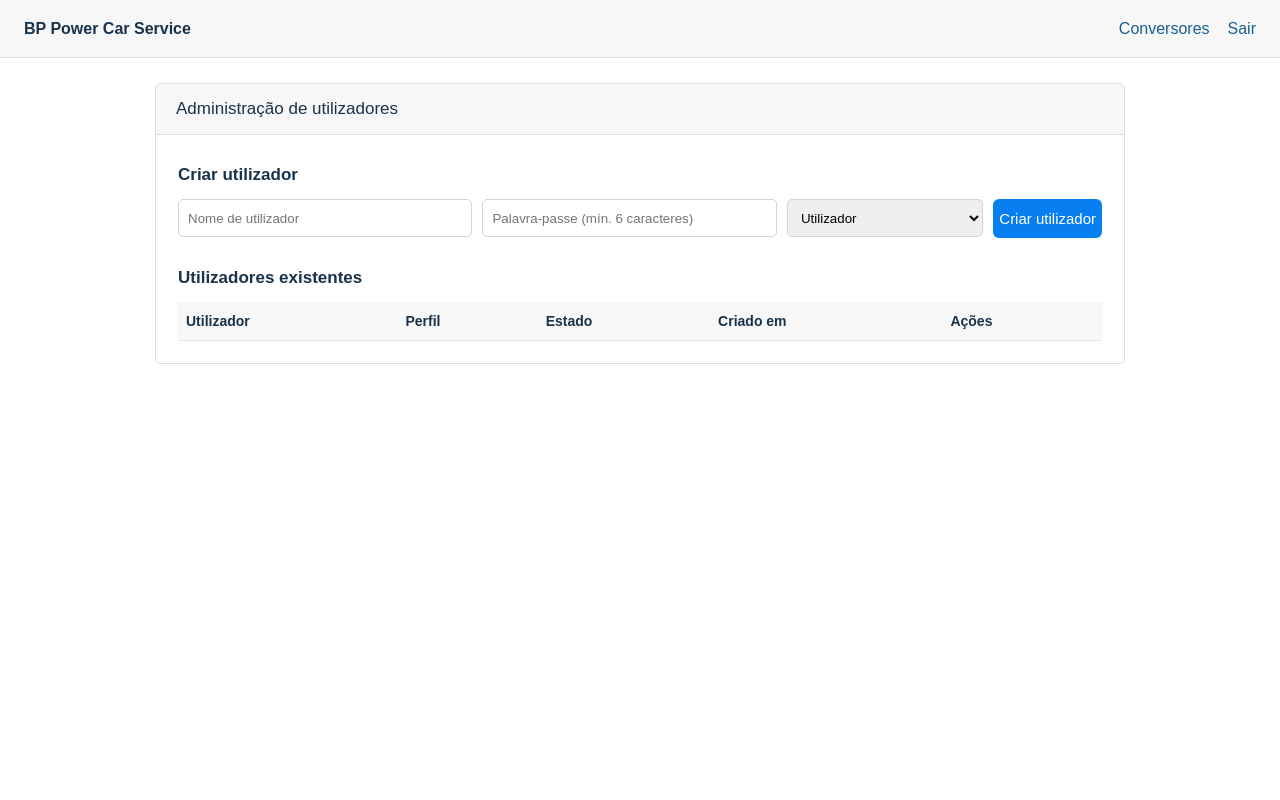
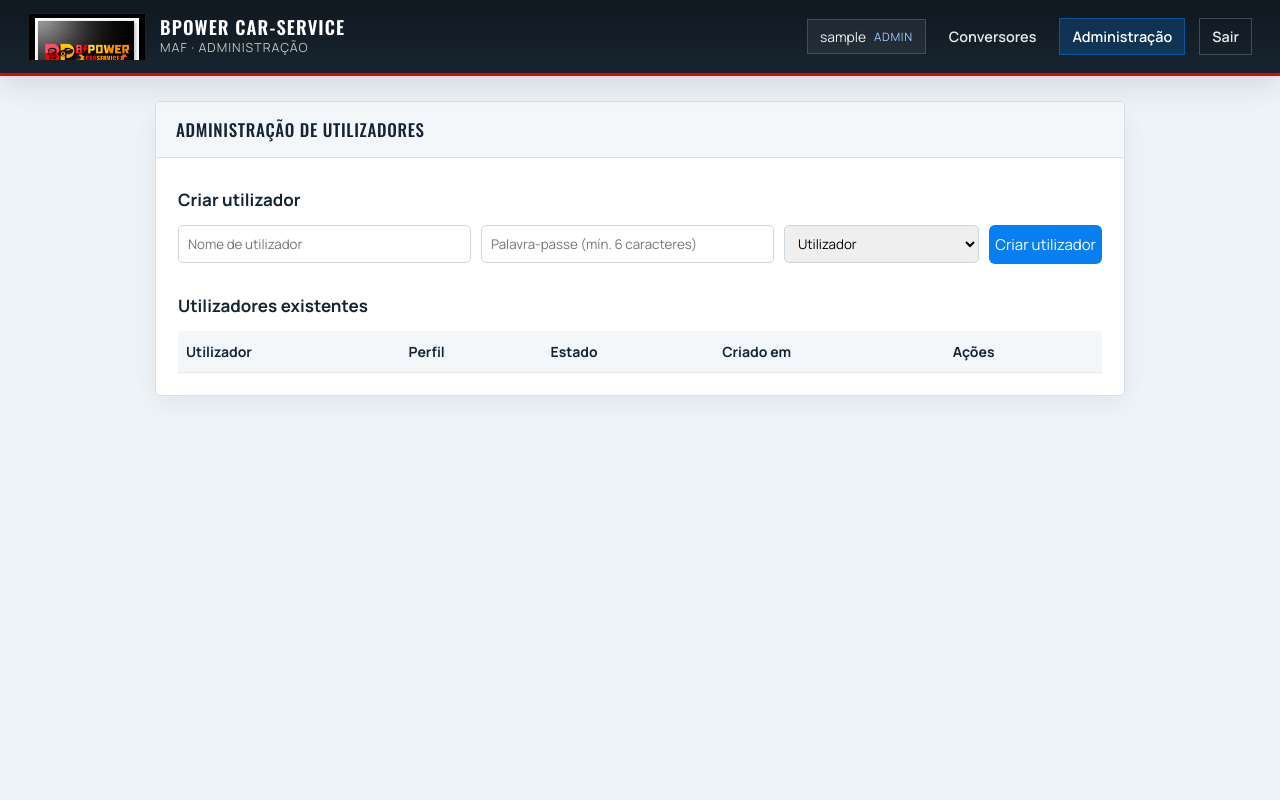
Before and after one commit to Bzapp/Bzapp, a PHP site: page /admin.php in a window 1280 px wide. Run offline with PHP 8.4, Linux system fonts and the light colour scheme; the visitor is signed in with stand-in values (Sample User, id 1); lists and menus that the app fills with data are empty.

Commit message:
Give the MAF app header more brand presence
Replace the flat grey topbar with a dark brand bar, logo mark,
MAF context line, user chip, and clearer navigation actions.

Co-authored-by: Bzapp <Bzapp@users.noreply.github.com>

```diff
--- a/Tools/admin.php
+++ b/Tools/admin.php
@@ -60,12 +60,29 @@ $users = db()->query('SELECT id, username, role, active, created_at FROM users O
 <meta charset="utf-8">
 <meta name="viewport" content="width=device-width,initial-scale=1">
 <title>Administração</title>
+<link rel="preconnect" href="https://fonts.googleapis.com">
+<link rel="preconnect" href="https://fonts.gstatic.com" crossorigin>
+<link href="https://fonts.googleapis.com/css2?family=Manrope:wght@400;600;700&family=Oswald:wght@500;600&display=swap" rel="stylesheet">
 <link rel="stylesheet" href="style.css">
 </head>
 <body class="app-page">
 <header class="topbar">
-  <div><strong>BP Power Car Service</strong></div>
-  <div class="top-actions"><a href="app.php">Conversores</a><a href="logout.php">Sair</a></div>
+  <a class="brand" href="app.php">
+    <span class="brand-mark"><img src="logo.png" alt="BPower Car-Service"></span>
+    <span class="brand-text">
+      <strong>BPower Car-Service</strong>
+      <span>MAF · Administração</span>
+    </span>
+  </a>
+  <div class="top-actions">
+    <span class="user-chip">
+      <?=h($admin['username'])?>
+      <em>Admin</em>
+    </span>
+    <a href="app.php">Conversores</a>
+    <a class="is-active" href="admin.php">Administração</a>
+    <a class="logout" href="logout.php">Sair</a>
+  </div>
 </header>
 
 <main class="admin-wrap">
@@ -113,7 +130,7 @@ $users = db()->query('SELECT id, username, role, active, created_at FROM users O
                 <input type="hidden" name="id" value="<?=$u['id']?>">
                 <button type="submit" class="small danger">Eliminar</button>
               </form>
-              <?php else: ?>Atual<?=h('')?>
+              <?php else: ?>Atual
               <?php endif; ?>
             </td>
           </tr>
--- a/Tools/index.php
+++ b/Tools/index.php
@@ -30,6 +30,9 @@ if ($_SERVER['REQUEST_METHOD'] === 'POST') {
 <meta charset="utf-8">
 <meta name="viewport" content="width=device-width,initial-scale=1">
 <title>Login MAF</title>
+<link rel="preconnect" href="https://fonts.googleapis.com">
+<link rel="preconnect" href="https://fonts.gstatic.com" crossorigin>
+<link href="https://fonts.googleapis.com/css2?family=Manrope:wght@400;600;700&family=Oswald:wght@500;600&display=swap" rel="stylesheet">
 <link rel="stylesheet" href="style.css">
 </head>
 <body class="login-page">
--- a/Tools/style.css
+++ b/Tools/style.css
@@ -1,20 +1,353 @@
-*{box-sizing:border-box}
-body{margin:0;font-family:Arial,Helvetica,sans-serif;color:#19334a;background:#fff}
-.login-page{min-height:100vh;display:flex;justify-content:center;align-items:flex-start;padding-top:24px;background:linear-gradient(120deg,#0988ef,#11c0e8)}
-.login-card{width:430px;max-width:calc(100% - 24px);background:#fff;border-radius:14px;padding:40px 45px 36px;box-shadow:0 12px 30px rgba(0,0,0,.18);text-align:center}
-.logo-wrap{height:121px;display:flex;align-items:center;justify-content:center;margin-bottom:28px}
-.logo-wrap img{max-width:195px;max-height:121px;box-shadow:0 5px 14px rgba(0,0,0,.18)}
-.login-card h1{margin:0 0 20px;font-size:25px}
-.login-card form{display:grid;gap:15px}
-.login-card input,.login-card select{height:39px;border:1px solid #c6ced7;border-radius:6px;padding:0 11px;background:#eaf2fc;color:#17324a;font-size:14px}
-.login-btn,.admin-body button{height:39px;background:#087ff0;color:#fff;border:0;border-radius:6px;font-size:15px;cursor:pointer}
-.login-btn:hover,.admin-body button:hover{background:#066fd2}
-.copyright{margin-top:19px;color:#6b737b;font-size:13px}
-.error,.success{padding:10px 12px;border-radius:6px;margin-bottom:15px;font-size:13px}
-.error{background:#ffe9e9;color:#a12626}.success{background:#e7f7ec;color:#166534}
-.app-page{background:#fff;min-height:100vh}
-.topbar{height:58px;padding:0 24px;border-bottom:1px solid #ddd;display:flex;align-items:center;justify-content:space-between;background:#f7f7f7}
-.top-actions{display:flex;gap:18px;align-items:center}.top-actions a{color:#17608c;text-decoration:none}.top-actions a:hover{text-decoration:underline}
-.site-area{padding:8px 0}.site-area iframe{display:block;width:100%;height:650px;border:0}
-.admin-wrap{max-width:1000px;margin:25px auto;padding:0 15px}.admin-card{border:1px solid #ddd;border-radius:5px;overflow:hidden;background:#fff}.admin-title{padding:15px 20px;background:#f7f7f7;border-bottom:1px solid #ddd;font-size:17px}.admin-body{padding:22px}.admin-body h2{font-size:17px;margin:8px 0 14px}.create-form{display:grid;grid-template-columns:1.2fr 1.2fr .8fr auto;gap:10px;margin-bottom:30px}.create-form input,.create-form select{height:38px;border:1px solid #cbd6df;border-radius:5px;padding:0 9px}.table-wrap{overflow:auto}table{width:100%;border-collapse:collapse}th,td{border-bottom:1px solid #e3e6e8;padding:11px 8px;text-align:left;font-size:14px}th{background:#f7f7f7}.actions-cell{white-space:nowrap}.inline{display:inline}.small{height:31px!important;padding:0 10px;border-radius:4px!important;font-size:12px!important}.danger{background:#c93636!important}
-@media(max-width:760px){.create-form{grid-template-columns:1fr}.topbar{padding:0 12px}.top-actions{gap:9px}.site-area iframe{height:750px}}
+:root {
+  --ink: #142433;
+  --muted: #5f6f7d;
+  --line: #d7e0e8;
+  --panel: #f4f7fa;
+  --blue: #087ff0;
+  --blue-dark: #066fd2;
+  --brand-red: #e10600;
+  --white: #ffffff;
+  --shadow: 0 10px 28px rgba(15, 35, 55, 0.12);
+  --font: "Manrope", "Segoe UI", sans-serif;
+  --display: "Oswald", "Arial Narrow", sans-serif;
+}
+
+* { box-sizing: border-box; }
+
+body {
+  margin: 0;
+  font-family: var(--font);
+  color: var(--ink);
+  background: var(--white);
+}
+
+.login-page {
+  min-height: 100vh;
+  display: flex;
+  justify-content: center;
+  align-items: flex-start;
+  padding-top: 24px;
+  background:
+    radial-gradient(circle at 12% 8%, rgba(225, 6, 0, 0.18), transparent 42%),
+    linear-gradient(120deg, #0988ef, #11c0e8);
+}
+
+.login-card {
+  width: 430px;
+  max-width: calc(100% - 24px);
+  background: var(--white);
+  border-radius: 14px;
+  padding: 40px 45px 36px;
+  box-shadow: 0 12px 30px rgba(0, 0, 0, 0.18);
+  text-align: center;
+}
+
+.logo-wrap {
+  height: 121px;
+  display: flex;
+  align-items: center;
+  justify-content: center;
+  margin-bottom: 28px;
+}
+
+.logo-wrap img {
+  max-width: 195px;
+  max-height: 121px;
+  box-shadow: 0 5px 14px rgba(0, 0, 0, 0.18);
+}
+
+.login-card h1 {
+  margin: 0 0 20px;
+  font-size: 25px;
+  font-family: var(--display);
+  letter-spacing: 0.04em;
+  text-transform: uppercase;
+}
+
+.login-card form { display: grid; gap: 15px; }
+
+.login-card input,
+.login-card select {
+  height: 39px;
+  border: 1px solid #c6ced7;
+  border-radius: 6px;
+  padding: 0 11px;
+  background: #eaf2fc;
+  color: #17324a;
+  font-size: 14px;
+  font-family: inherit;
+}
+
+.login-btn,
+.admin-body button {
+  height: 39px;
+  background: var(--blue);
+  color: var(--white);
+  border: 0;
+  border-radius: 6px;
+  font-size: 15px;
+  cursor: pointer;
+  font-family: inherit;
+}
+
+.login-btn:hover,
+.admin-body button:hover { background: var(--blue-dark); }
+
+.copyright {
+  margin-top: 19px;
+  color: #6b737b;
+  font-size: 13px;
+}
+
+.error,
+.success {
+  padding: 10px 12px;
+  border-radius: 6px;
+  margin-bottom: 15px;
+  font-size: 13px;
+}
+
+.error { background: #ffe9e9; color: #a12626; }
+.success { background: #e7f7ec; color: #166534; }
+
+.app-page {
+  background: #eef3f7;
+  min-height: 100vh;
+}
+
+/* —— Header / topbar —— */
+.topbar {
+  position: sticky;
+  top: 0;
+  z-index: 20;
+  min-height: 76px;
+  padding: 12px 28px;
+  display: flex;
+  align-items: center;
+  justify-content: space-between;
+  gap: 20px;
+  background:
+    linear-gradient(180deg, #101820 0%, #172430 100%);
+  color: var(--white);
+  box-shadow: var(--shadow);
+  border-bottom: 3px solid var(--brand-red);
+  animation: topbar-in 420ms ease-out;
+}
+
+@keyframes topbar-in {
+  from { opacity: 0; transform: translateY(-8px); }
+  to { opacity: 1; transform: translateY(0); }
+}
+
+.brand {
+  display: flex;
+  align-items: center;
+  gap: 14px;
+  text-decoration: none;
+  color: inherit;
+  min-width: 0;
+}
+
+.brand-mark {
+  flex: 0 0 auto;
+  width: 118px;
+  height: 48px;
+  display: grid;
+  place-items: center;
+  background: #000;
+  border: 1px solid rgba(255, 255, 255, 0.12);
+  overflow: hidden;
+}
+
+.brand-mark img {
+  display: block;
+  width: 100%;
+  height: 100%;
+  object-fit: contain;
+  padding: 4px 6px;
+}
+
+.brand-text {
+  display: flex;
+  flex-direction: column;
+  gap: 2px;
+  min-width: 0;
+}
+
+.brand-text strong {
+  font-family: var(--display);
+  font-size: 1.15rem;
+  font-weight: 600;
+  letter-spacing: 0.06em;
+  text-transform: uppercase;
+  line-height: 1.1;
+}
+
+.brand-text span {
+  color: rgba(255, 255, 255, 0.72);
+  font-size: 0.78rem;
+  letter-spacing: 0.08em;
+  text-transform: uppercase;
+}
+
+.top-actions {
+  display: flex;
+  gap: 10px;
+  align-items: center;
+  flex-wrap: wrap;
+  justify-content: flex-end;
+}
+
+.user-chip {
+  display: inline-flex;
+  align-items: center;
+  gap: 8px;
+  padding: 7px 12px;
+  border: 1px solid rgba(255, 255, 255, 0.16);
+  background: rgba(255, 255, 255, 0.06);
+  color: rgba(255, 255, 255, 0.92);
+  font-size: 0.86rem;
+}
+
+.user-chip em {
+  font-style: normal;
+  color: #9ec8ff;
+  font-size: 0.72rem;
+  letter-spacing: 0.06em;
+  text-transform: uppercase;
+}
+
+.top-actions a {
+  color: rgba(255, 255, 255, 0.9);
+  text-decoration: none;
+  font-size: 0.9rem;
+  font-weight: 600;
+  padding: 8px 12px;
+  border: 1px solid transparent;
+  transition: background 160ms ease, border-color 160ms ease, color 160ms ease;
+}
+
+.top-actions a:hover {
+  background: rgba(255, 255, 255, 0.08);
+  border-color: rgba(255, 255, 255, 0.14);
+}
+
+.top-actions a.is-active {
+  background: rgba(8, 127, 240, 0.22);
+  border-color: rgba(8, 127, 240, 0.45);
+  color: #fff;
+}
+
+.top-actions a.logout {
+  border-color: rgba(255, 255, 255, 0.2);
+  margin-left: 4px;
+}
+
+.top-actions a.logout:hover {
+  background: var(--brand-red);
+  border-color: var(--brand-red);
+}
+
+.site-area {
+  padding: 10px 0 0;
+  background: var(--white);
+}
+
+.site-area iframe {
+  display: block;
+  width: 100%;
+  height: calc(100vh - 86px);
+  min-height: 650px;
+  border: 0;
+}
+
+.admin-wrap {
+  max-width: 1000px;
+  margin: 25px auto;
+  padding: 0 15px;
+}
+
+.admin-card {
+  border: 1px solid var(--line);
+  border-radius: 5px;
+  overflow: hidden;
+  background: var(--white);
+  box-shadow: 0 8px 24px rgba(20, 36, 51, 0.06);
+}
+
+.admin-title {
+  padding: 15px 20px;
+  background: var(--panel);
+  border-bottom: 1px solid var(--line);
+  font-size: 17px;
+  font-family: var(--display);
+  letter-spacing: 0.04em;
+  text-transform: uppercase;
+}
+
+.admin-body { padding: 22px; }
+.admin-body h2 { font-size: 17px; margin: 8px 0 14px; }
+
+.create-form {
+  display: grid;
+  grid-template-columns: 1.2fr 1.2fr 0.8fr auto;
+  gap: 10px;
+  margin-bottom: 30px;
+}
+
+.create-form input,
+.create-form select {
+  height: 38px;
+  border: 1px solid #cbd6df;
+  border-radius: 5px;
+  padding: 0 9px;
+  font-family: inherit;
+}
+
+.table-wrap { overflow: auto; }
+
+table {
+  width: 100%;
+  border-collapse: collapse;
+}
+
+th, td {
+  border-bottom: 1px solid #e3e6e8;
+  padding: 11px 8px;
+  text-align: left;
+  font-size: 14px;
+}
+
+th { background: var(--panel); }
+.actions-cell { white-space: nowrap; }
+.inline { display: inline; }
+
+.small {
+  height: 31px !important;
+  padding: 0 10px;
+  border-radius: 4px !important;
+  font-size: 12px !important;
+}
+
+.danger { background: #c93636 !important; }
+
+@media (max-width: 760px) {
+  .create-form { grid-template-columns: 1fr; }
+  .topbar {
+    padding: 12px 14px;
+    align-items: flex-start;
+    flex-direction: column;
+  }
+  .brand-mark { width: 100px; height: 42px; }
+  .brand-text strong { font-size: 1rem; }
+  .top-actions {
+    width: 100%;
+    gap: 8px;
+    justify-content: flex-start;
+  }
+  .top-actions a.logout { margin-left: 0; }
+  .site-area iframe {
+    height: 750px;
+    min-height: 750px;
+  }
+}
```
Also changed, not shown: Tools/app.php (+15 -3 lines).
